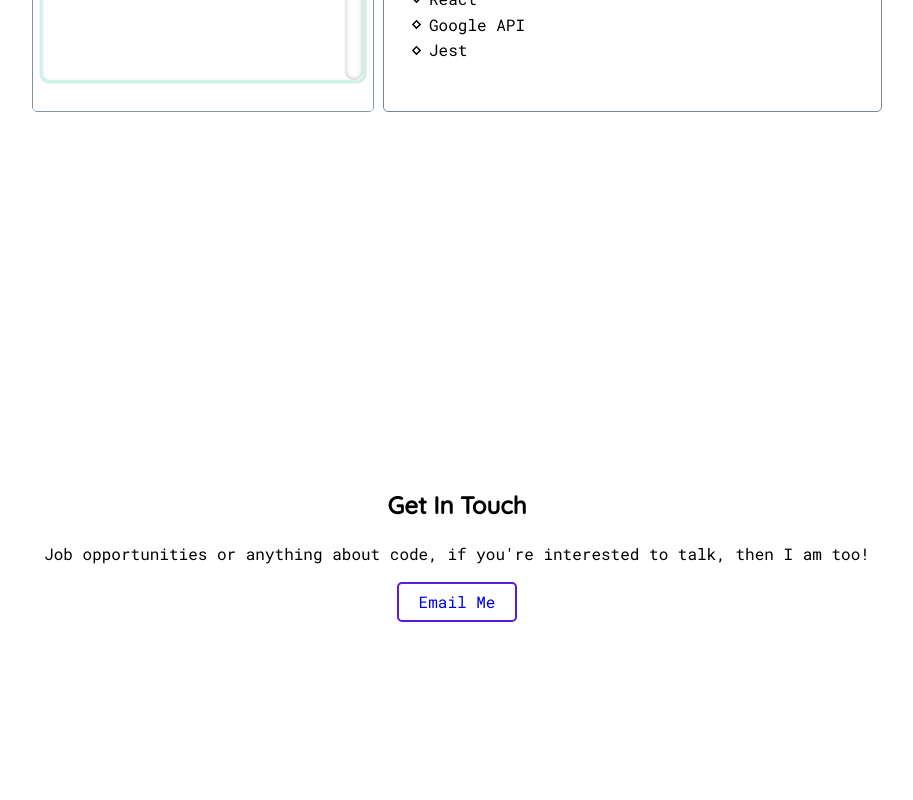
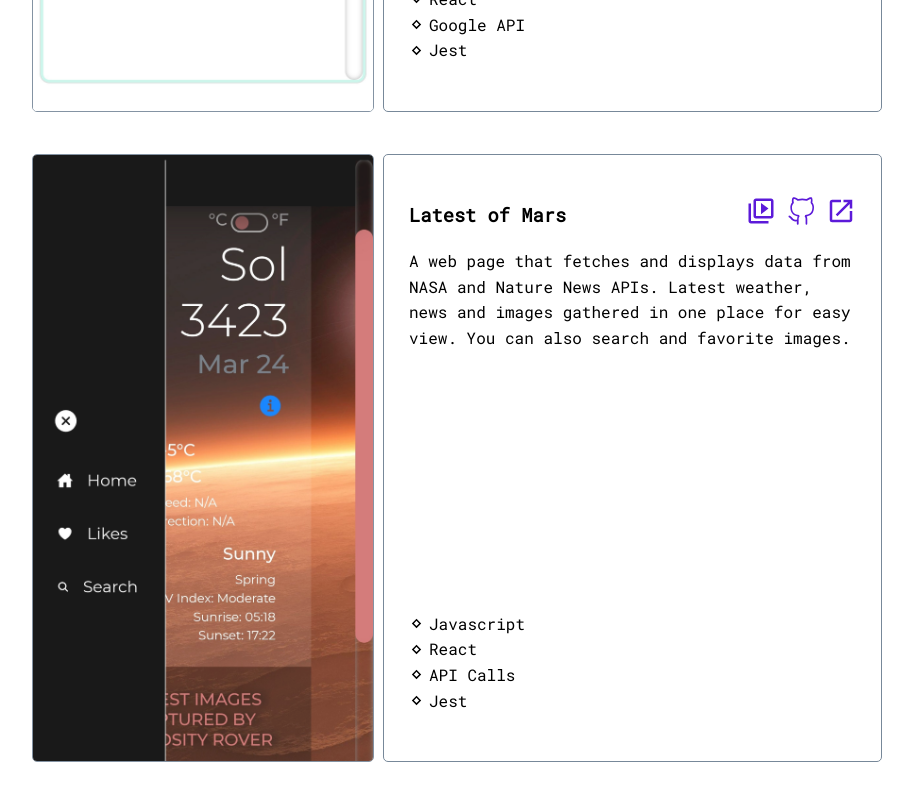
Before and after one commit to pea-nut-z/portfolio, a React (Create React App) app: page / in a window 1280 px wide. Shown: the part 3568-4368 px from the top of the page, without its empty margins (183-1096 px from the left). Built offline with nearby package versions, Linux system fonts and the light colour scheme; a web font is replaced by a local one.

Commit message:
feat: add mars project

```diff
--- a/src/data.js
+++ b/src/data.js
@@ -44,7 +44,6 @@ export const portfolio = [
     github: "https://github.com/pea-nut-z/connect-four-app-client-server",
     app: "https://peanutz-connect-four.herokuapp.com/",
   },
-
   {
     title: "Typing Test",
     image: "/type-test.jpg",
@@ -53,6 +52,15 @@ export const portfolio = [
     demo: "https://drive.google.com/file/d/1PNma30nUL6MmBqpDdpx2gqUzDv-lTRJ0/view",
     github: "https://github.com/pea-nut-z/PeaType",
     app: "https://typing-test-pz.netlify.app",
+  },
+  {
+    title: "Latest of Mars",
+    image: "/latest-of-mars.jpg",
+    desc: "A web page that fetches and displays data from NASA and Nature News APIs. Latest weather, news and images gathered in one place for easy view. You can also search and favorite images.",
+    stack: ["Javascript", "React", "API Calls", "Jest"],
+    demo: "https://drive.google.com/file/d/1bakGBdZFV69pOnnOL-0CT6SxU0DjF5E4/view?usp=sharing",
+    github: "https://github.com/pea-nut-z/mars-rover",
+    app: "https://latest-of-mars.netlify.app/",
   },
 ];
 
```
Also changed, not shown: public/latest-of-mars.jpg (added).
